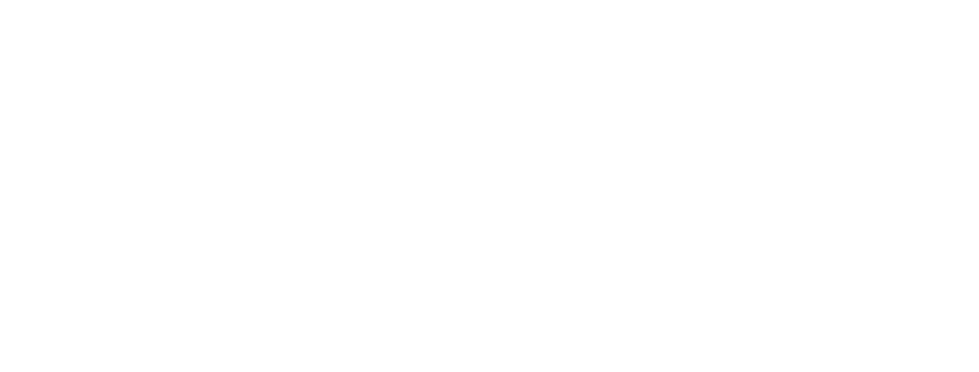
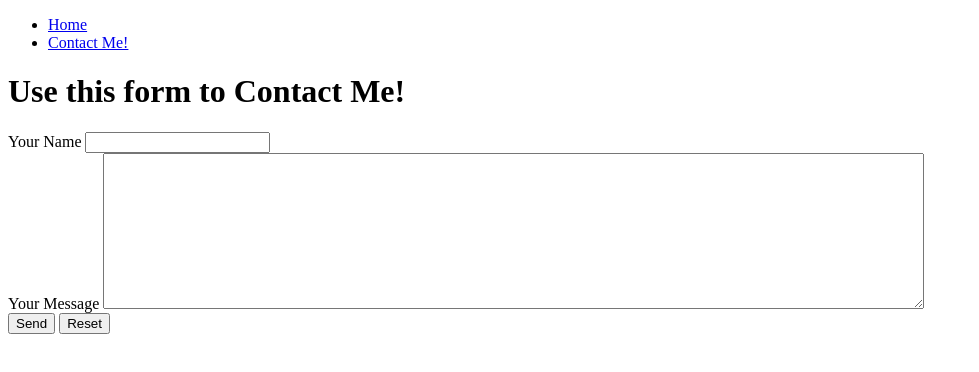
Before and after one commit to ValianaJosic/all_about_me, a plain HTML site: page contact.html in a window 1280 px wide. Shown: the whole page, without its empty margins (0-979 px from the left). Drawn offline with Linux system fonts and the light colour scheme.

Commit message:
Added Contact Page

```diff
--- a/contact.html
+++ b/contact.html
@@ -0,0 +1,45 @@
+<!DOCTYPE html>
+<html lang="en">
+  <head>
+    <meta charset="UTF-8">
+    <meta name="viewport" content="width=device-width, initial-scale=1.0">
+    <meta http-equiv="X-UA-Compatible" content="ie=edge">
+    <title>Contact Me!</title>
+  </head>
+  <body>
+    <nav>
+      <ul>
+        <li><a href="index.html">Home</a></li>
+        <li><a href="contact.html" class="current-page">Contact Me!</a></li>
+      </ul>
+    </nav>
+    <main>
+      <h1>Use this form to Contact Me!</h1>
+      <form
+        action="https://formspree.io/valiana.josic@gmail.com"
+        method="POST"
+      >
+        <div class="form-input">
+          <label for="your-name">Your Name</label>
+          <input
+            id="your-name"
+            type="text"
+            name="your-name"
+            autocomplete="off"
+          >
+        </div>
+        <div class="form-input">
+          <label for="your-message">Your Message</label>
+          <textarea
+            id="your-message"
+            name="your-message"
+            cols="100"
+            rows="10"
+          ></textarea>
+        </div>
+        <button type="submit">Send</button>
+        <input type="reset">
+      </form>
+    </main>
+  </body>
+</html>
```
Also changed, not shown: index.html (+2 -0 lines).
